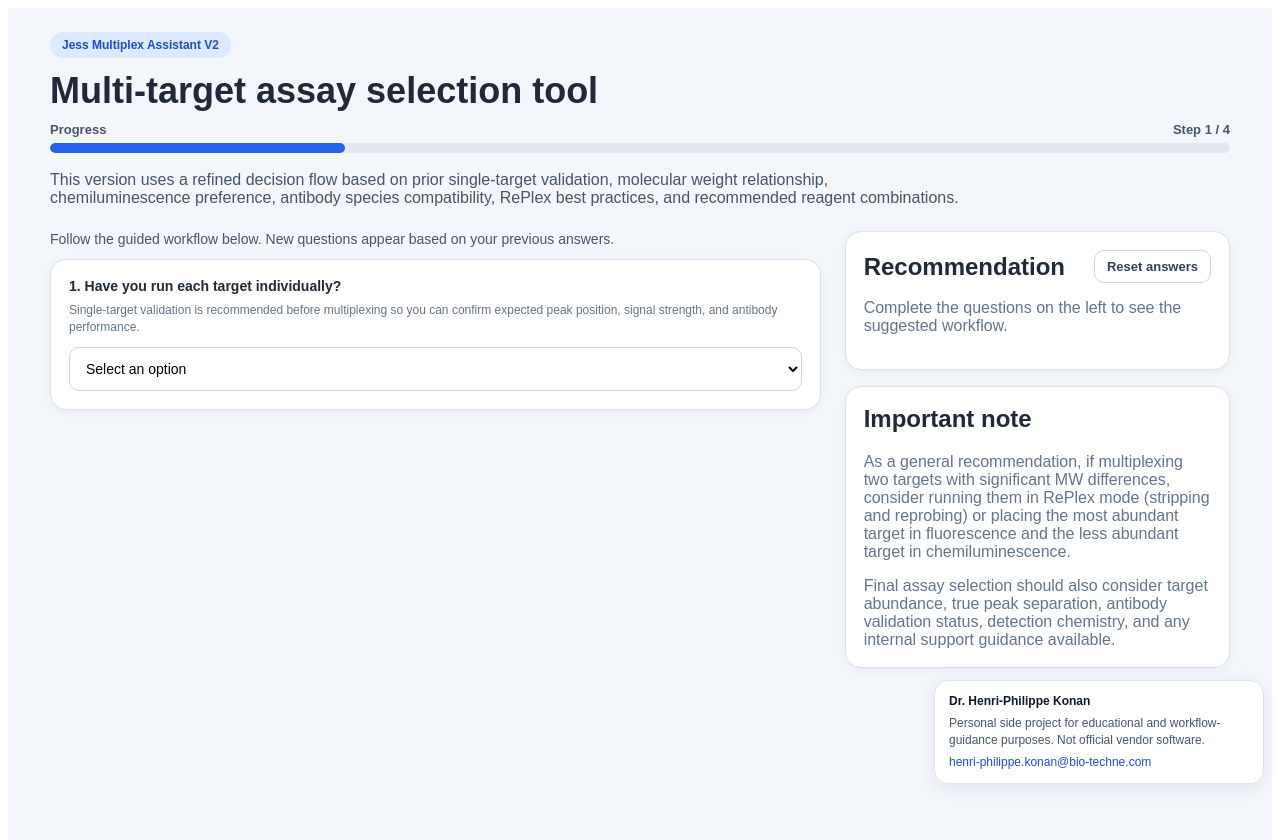
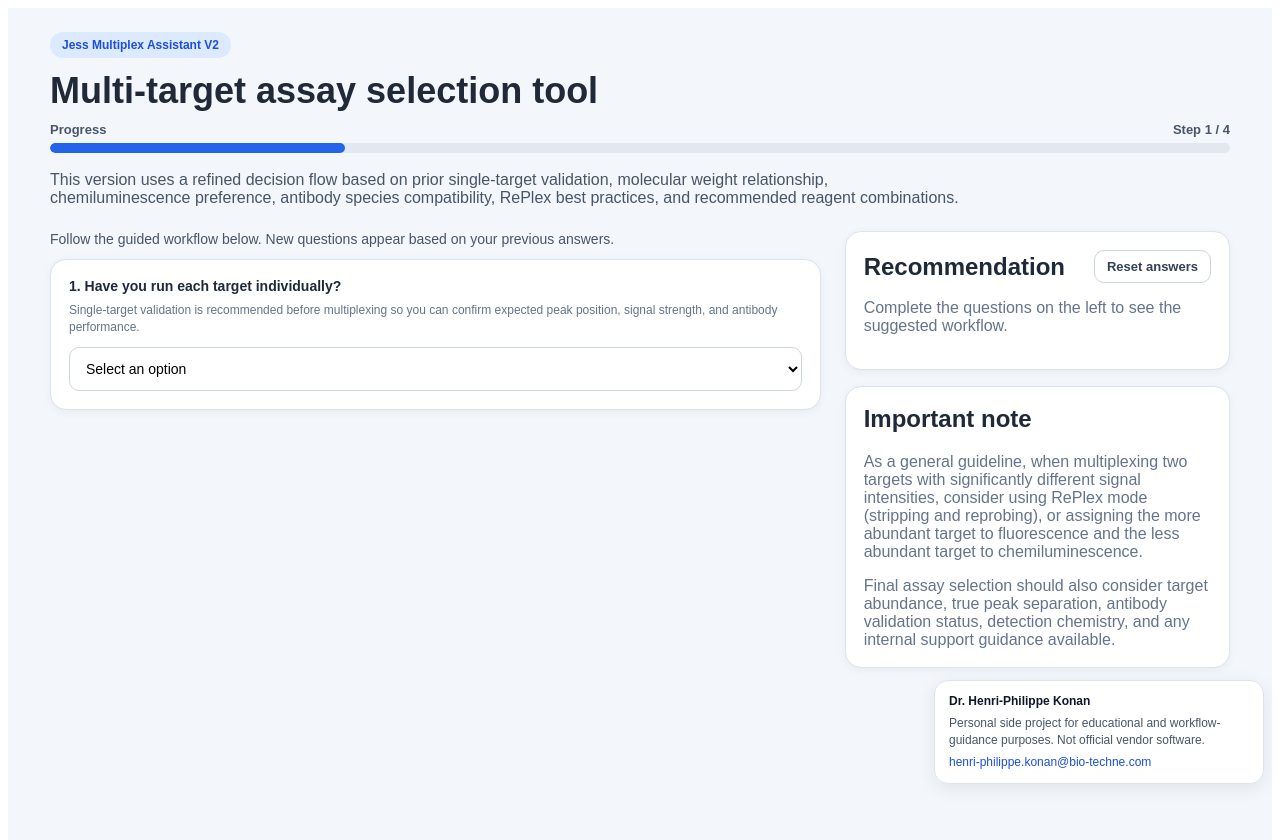
Before and after one commit to hpkonan/jess-assay-selection-tool, a React (Create React App) app: page / in a window 1280 px wide. Shown: the top 840 px of the page. Built offline with nearby package versions, Linux system fonts and the light colour scheme.

Commit message:
Refine guidance on multiplexing targets

```diff
--- a/src/App.js
+++ b/src/App.js
@@ -808,10 +808,7 @@ const resultAccent =
             <div style={cardStyle}>
               <h2 style={{ marginTop: 0 }}>Important note</h2>
               <p style={{ color: "#64748b", marginBottom: "12px" }}>
-                As a general recommendation, if multiplexing two targets with
-                significant MW differences, consider running them in RePlex mode
-                (stripping and reprobing) or placing the most abundant target in
-                fluorescence and the less abundant target in chemiluminescence.
+                As a general guideline, when multiplexing two targets with significantly different signal intensities, consider using RePlex mode (stripping and reprobing), or assigning the more abundant target to fluorescence and the less abundant target to chemiluminescence.
               </p>
               <p style={{ color: "#64748b", marginBottom: 0 }}>
                 Final assay selection should also consider target abundance,
```
